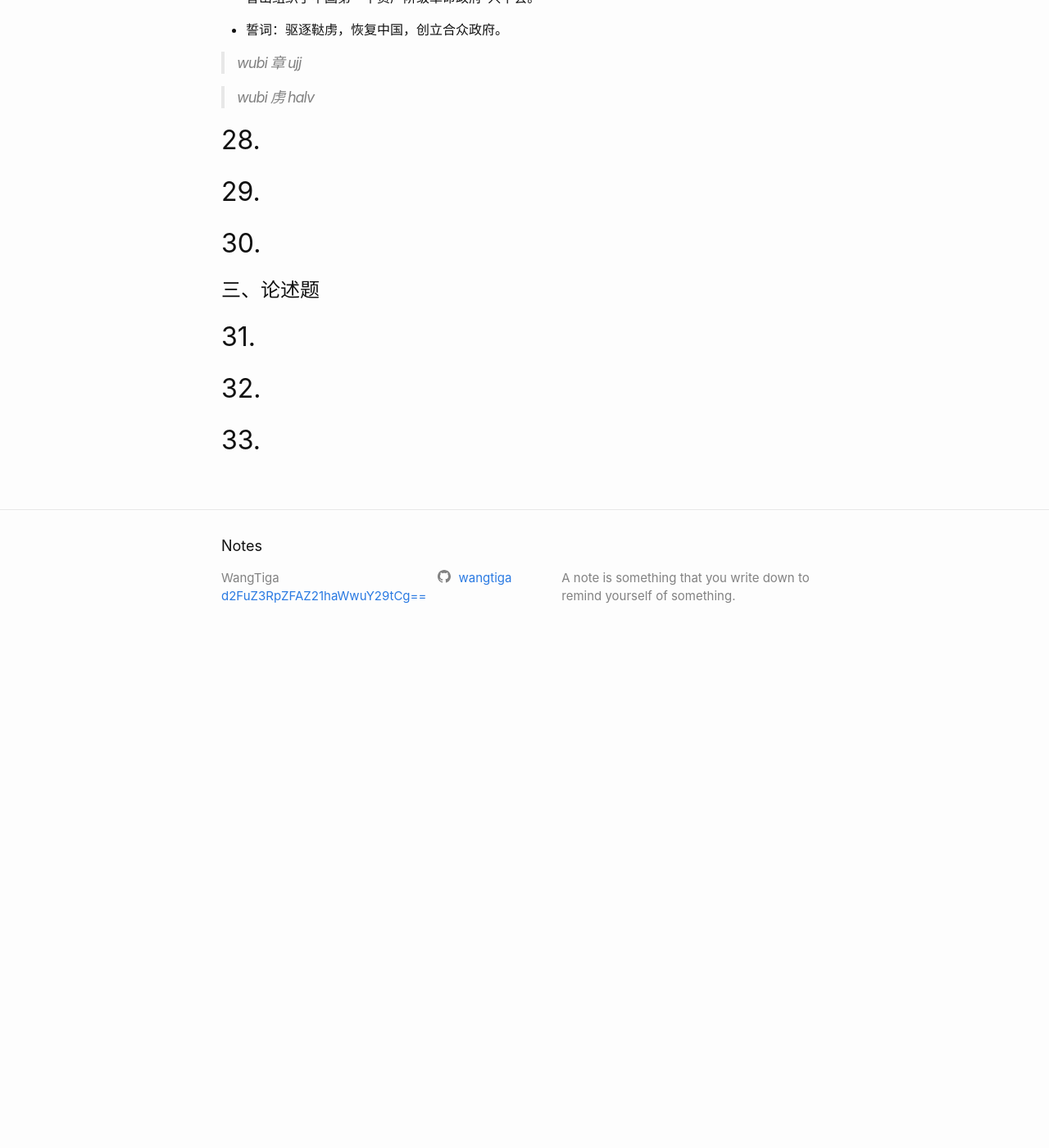
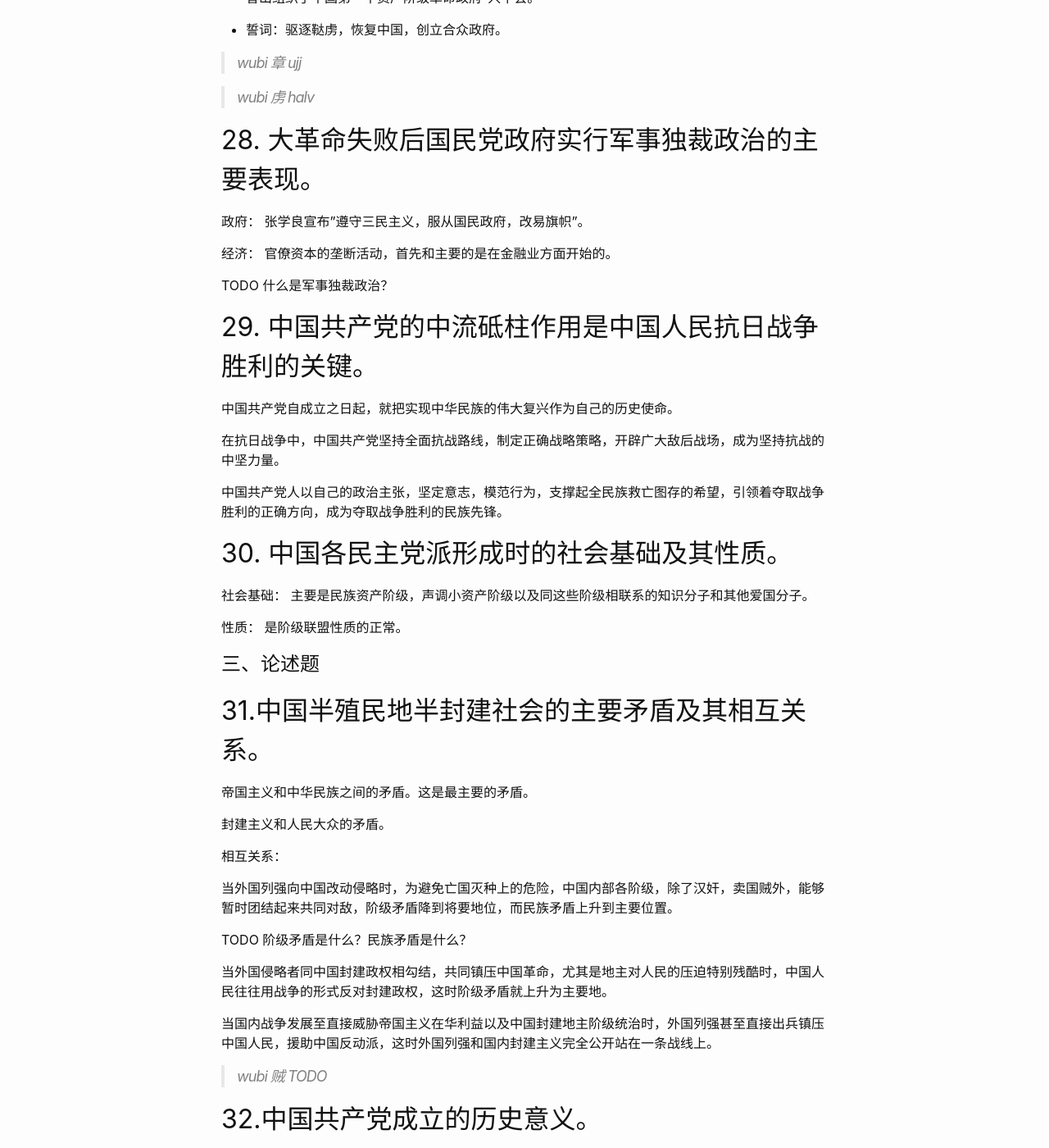
Before and after one commit to wangtiga/wangtiga.github.io, a Jekyll site: the page built from _previews/2020-11-21-3708_2020_08.md, in a window 1280 px wide and 1400 px high, scrolled down 11024 px. Shown: the whole window at 82% size. Built offline with Jekyll 4.4.1, drawn with Linux system fonts in a browser that asks for light colours; before the commit the page ends 11823 px from its top, so only the background shows below that; some of the changed text lies outside the part shown.

Commit message:
updated from notep

```diff
--- a/_previews/2020-11-21-3708_2020_08.md
+++ b/_previews/2020-11-21-3708_2020_08.md
@@ -205,14 +205,81 @@ tags:   exam
 
 > wubi 虏 halv
 
+## 28. 大革命失败后国民党政府实行军事独裁政治的主要表现。
 
-## 28.
-## 29.
-## 30.
+政府：
+张学良宣布"遵守三民主义，服从国民政府，改易旗帜"。
+
+经济：
+官僚资本的垄断活动，首先和主要的是在金融业方面开始的。
+
+
+TODO 什么是军事独裁政治？
+
+
+## 29. 中国共产党的中流砥柱作用是中国人民抗日战争胜利的关键。
+
+中国共产党自成立之日起，就把实现中华民族的伟大复兴作为自己的历史使命。
+
+在抗日战争中，中国共产党坚持全面抗战路线，制定正确战略策略，开辟广大敌后战场，成为坚持抗战的中坚力量。
+
+中国共产党人以自己的政治主张，坚定意志，模范行为，支撑起全民族救亡图存的希望，引领着夺取战争胜利的正确方向，成为夺取战争胜利的民族先锋。
+
+
+
+## 30. 中国各民主党派形成时的社会基础及其性质。
+
+社会基础：
+主要是民族资产阶级，声调小资产阶级以及同这些阶级相联系的知识分子和其他爱国分子。
+
+性质：
+是阶级联盟性质的正常。
+
 
 
 # 三、论述题
 
-## 31.
-## 32.
-## 33.
+## 31.中国半殖民地半封建社会的主要矛盾及其相互关系。
+
+帝国主义和中华民族之间的矛盾。这是最主要的矛盾。
+
+封建主义和人民大众的矛盾。
+
+相互关系：
+
+当外国列强向中国改动侵略时，为避免亡国灭种上的危险，中国内部各阶级，除了汉奸，卖国贼外，能够暂时团结起来共同对敌，阶级矛盾降到将要地位，而民族矛盾上升到主要位置。
+
+TODO 阶级矛盾是什么？民族矛盾是什么？
+
+当外国侵略者同中国封建政权相勾结，共同镇压中国革命，尤其是地主对人民的压迫特别残酷时，中国人民往往用战争的形式反对封建政权，这时阶级矛盾就上升为主要地。
+
+当国内战争发展至直接威胁帝国主义在华利益以及中国封建地主阶级统治时，外国列强甚至直接出兵镇压中国人民，援助中国反动派，这时外国列强和国内封建主义完全公开站在一条战线上。
+
+
+
+> wubi 贼  TODO
+
+## 32.中国共产党成立的历史意义。
+
+标志着中国革命有了一个坚强的领导核心。
+
+中国革命从此有了一个科学的指导思想。
+
+
+## 33.中国共产党提出的过渡时期总路线反映了历史的必然。
+
+- 总路线： 一化三改 一体两翼
+
+  1. 一化，一体： 实现社会主义工业化。
+  2. 三改，两翼： 实现对农业，手工业和资本主义工商业的社会主义改造。
+
+- 历史的必然性
+
+  社会主义性质的国营力量相对来说比较强大，
+  它是实现国家工业化的主要基础。
+
+  资本主义经济力量弱小，发展困难，不可能成为中国工业起飞的基础。
+
+  对个体农业进行社会主义改造，是保证工业发展，实现国家工业化的一个必要条件。
+
+  当时的国际环境也促使中国选择社会主义。
```
